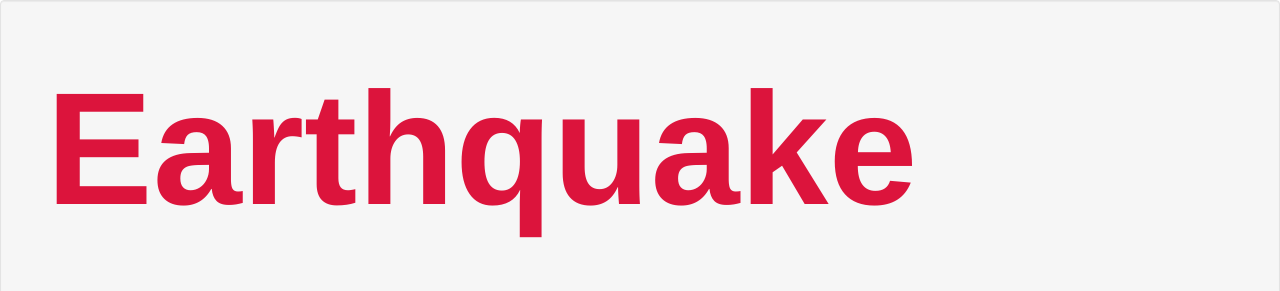
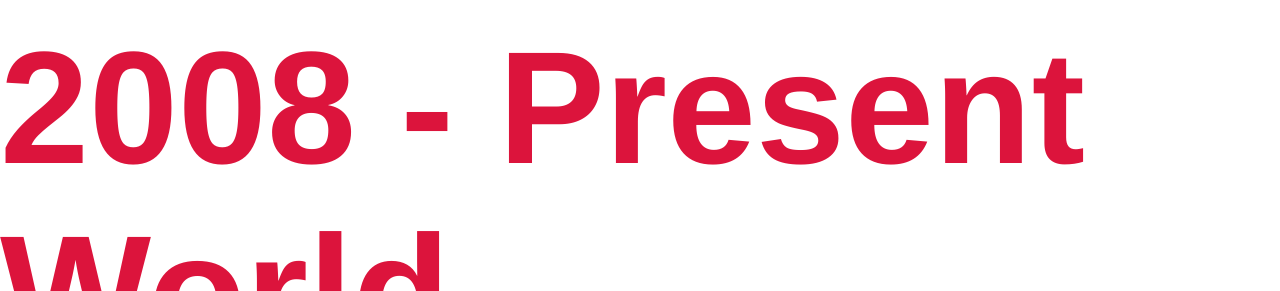
Before and after one commit to jennych58/My_Vis_project, a plain HTML site: page index.html in a window 1280 px wide. Shown: the top 291 px of the page. Drawn offline with Linux system fonts and the light colour scheme.

Commit message:
Update index.html

```diff
--- a/index.html
+++ b/index.html
@@ -84,10 +84,10 @@ p {
 </style>
 
 <body>
-  <div class = "essay">
+  <div class = "content">
     <dl>
-      <dt>Earthquake</dt>
-      <!-- <dt>Terrorism</dt> -->
+      <dt>2008 - Present World Earthquake</dt>
+
       <dd>
         <p>Overview</p>
       </dd>
```
